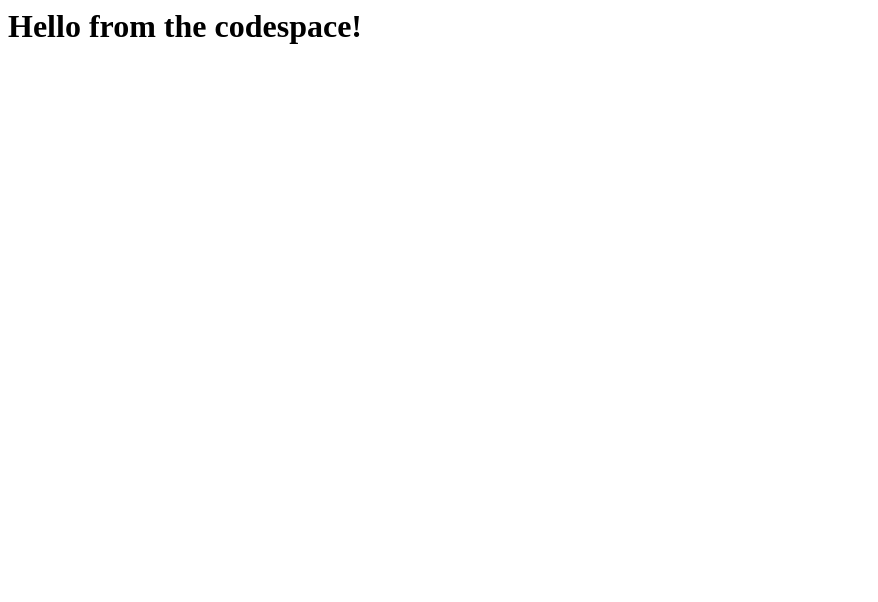
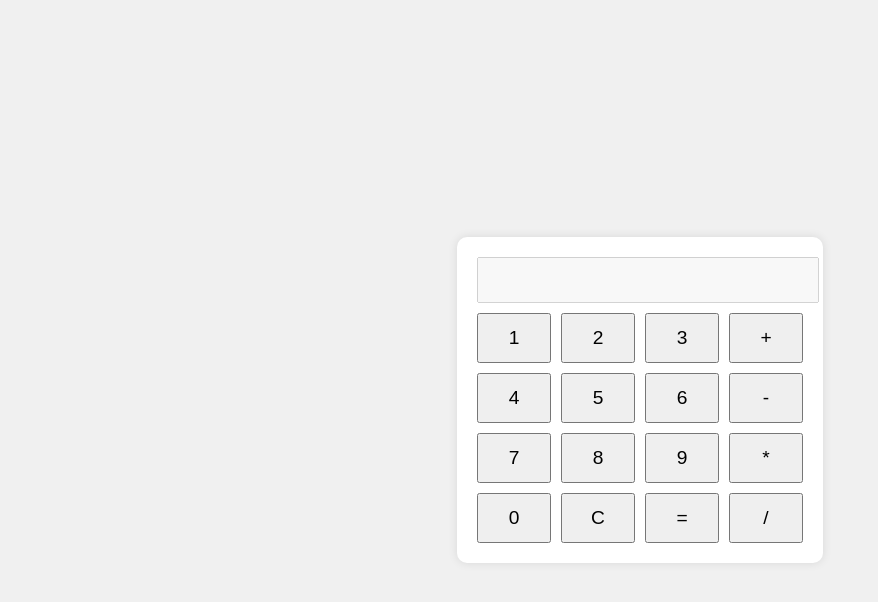
Before and after one commit to bernikov-lev/skills-code-with-codespaces, a website: page index.html in a window 1280 px wide. Shown: the whole page, without its empty margins (0-878 px from the left). Drawn offline with Linux system fonts and the light colour scheme.

Commit message:
a simple calculator app

```diff
--- a/index.html
+++ b/index.html
@@ -1,3 +1,33 @@
-<html>
-  <h1>Hello from the codespace!</h1>
+<!DOCTYPE html>
+<html lang="en">
+<head>
+    <meta charset="UTF-8">
+    <meta name="viewport" content="width=device-width, initial-scale=1.0">
+    <title>Simple Calculator</title>
+    <link rel="stylesheet" href="styles.css">
+</head>
+<body>
+    <div class="calculator">
+        <input type="text" id="display" disabled>
+        <div class="buttons">
+            <button onclick="appendNumber('1', this)">1</button>
+            <button onclick="appendNumber('2', this)">2</button>
+            <button onclick="appendNumber('3', this)">3</button>
+            <button onclick="chooseOperation('+', this)">+</button>
+            <button onclick="appendNumber('4', this)">4</button>
+            <button onclick="appendNumber('5', this)">5</button>
+            <button onclick="appendNumber('6', this)">6</button>
+            <button onclick="chooseOperation('-', this)">-</button>
+            <button onclick="appendNumber('7', this)">7</button>
+            <button onclick="appendNumber('8', this)">8</button>
+            <button onclick="appendNumber('9', this)">9</button>
+            <button onclick="chooseOperation('*', this)">*</button>
+            <button onclick="appendNumber('0', this)">0</button>
+            <button onclick="clearDisplay()">C</button>
+            <button onclick="calculate()">=</button>
+            <button onclick="chooseOperation('/', this)">/</button>
+        </div>
+    </div>
+    <script src="script.js"></script>
+</body>
 </html>
--- /dev/null
+++ b/script.js
@@ -0,0 +1,71 @@
+let display = document.getElementById('display');
+let currentOperand = '';
+let previousOperand = '';
+let operation = null;
+
+function appendNumber(number, element) {
+    currentOperand += number;
+    updateDisplay();
+    setActiveButton(element);
+}
+
+function chooseOperation(op, element) {
+    if (currentOperand === '') return;
+    if (previousOperand !== '') {
+        calculate();
+    }
+    operation = op;
+    previousOperand = currentOperand;
+    currentOperand = '';
+    setActiveButton(element);
+}
+
+function calculate() {
+    let result;
+    const prev = parseFloat(previousOperand);
+    const current = parseFloat(currentOperand);
+    if (isNaN(prev) || isNaN(current)) return;
+    switch (operation) {
+        case '+':
+            result = prev + current;
+            break;
+        case '-':
+            result = prev - current;
+            break;
+        case '*':
+            result = prev * current;
+            break;
+        case '/':
+            result = prev / current;
+            break;
+        default:
+            return;
+    }
+    currentOperand = result;
+    operation = null;
+    previousOperand = '';
+    updateDisplay();
+    clearActiveButtons();
+}
+
+function clearDisplay() {
+    currentOperand = '';
+    previousOperand = '';
+    operation = null;
+    updateDisplay();
+    clearActiveButtons();
+}
+
+function updateDisplay() {
+    display.value = currentOperand;
+}
+
+function setActiveButton(element) {
+    clearActiveButtons();
+    element.classList.add('active');
+}
+
+function clearActiveButtons() {
+    const buttons = document.querySelectorAll('button');
+    buttons.forEach(button => button.classList.remove('active'));
+}
--- /dev/null
+++ b/styles.css
@@ -0,0 +1,40 @@
+body {
+    display: flex;
+    justify-content: center;
+    align-items: center;
+    height: 100vh;
+    background-color: #f0f0f0;
+    margin: 0;
+}
+
+.calculator {
+    background-color: #fff;
+    padding: 20px;
+    border-radius: 10px;
+    box-shadow: 0 0 10px rgba(0, 0, 0, 0.1);
+}
+
+#display {
+    width: 100%;
+    height: 40px;
+    margin-bottom: 10px;
+    text-align: right;
+    padding-right: 10px;
+    font-size: 1.5em;
+}
+
+.buttons {
+    display: grid;
+    grid-template-columns: repeat(4, 1fr);
+    gap: 10px;
+}
+
+button {
+    height: 50px;
+    font-size: 1.2em;
+    cursor: pointer;
+}
+
+button.active {
+    background-color: #d3d3d3;
+}
```
Also changed, not shown: calculator.test.js (added, +24 -0 lines), package.json (added, +15 -0 lines), 1 other file.
